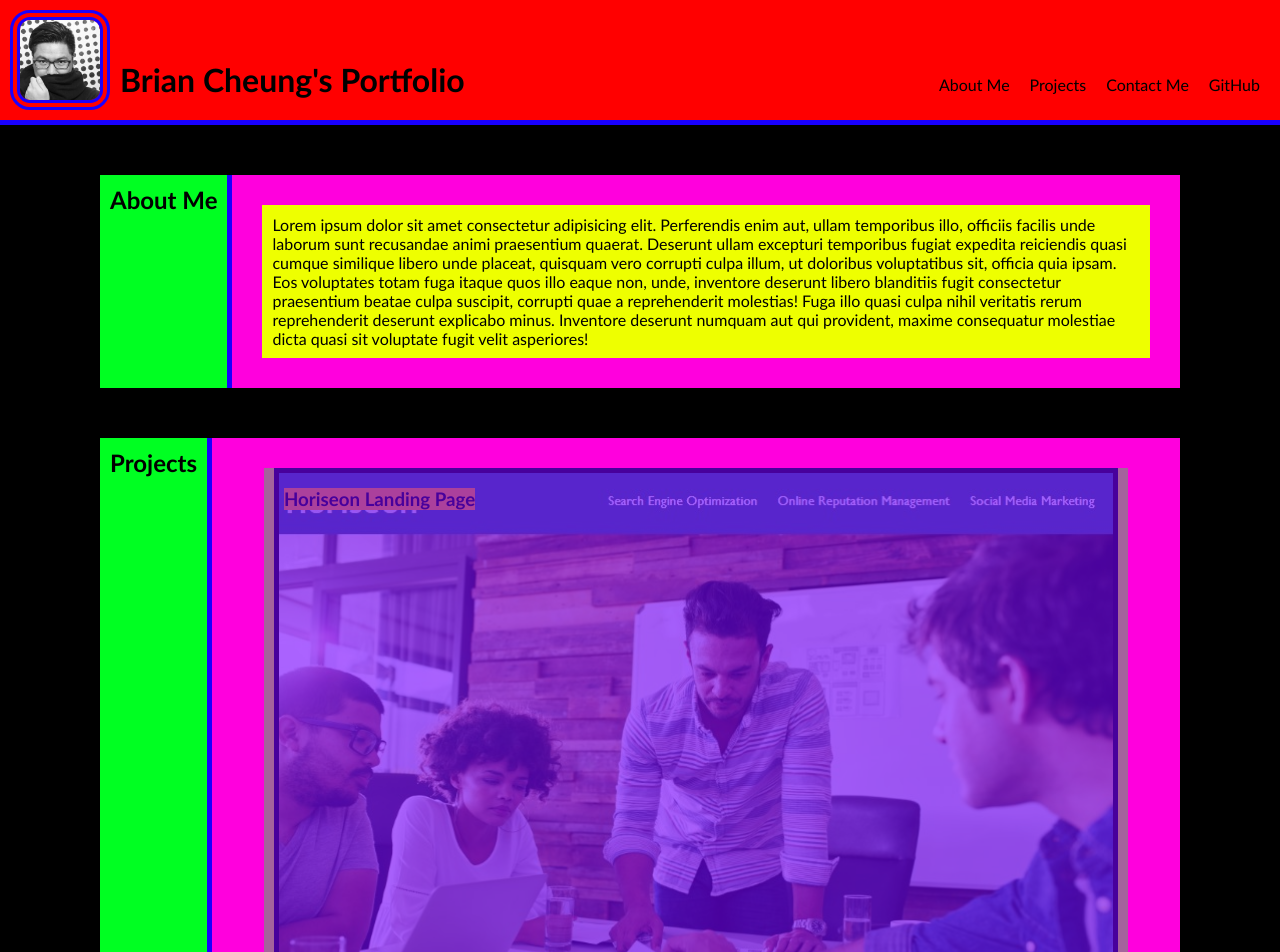
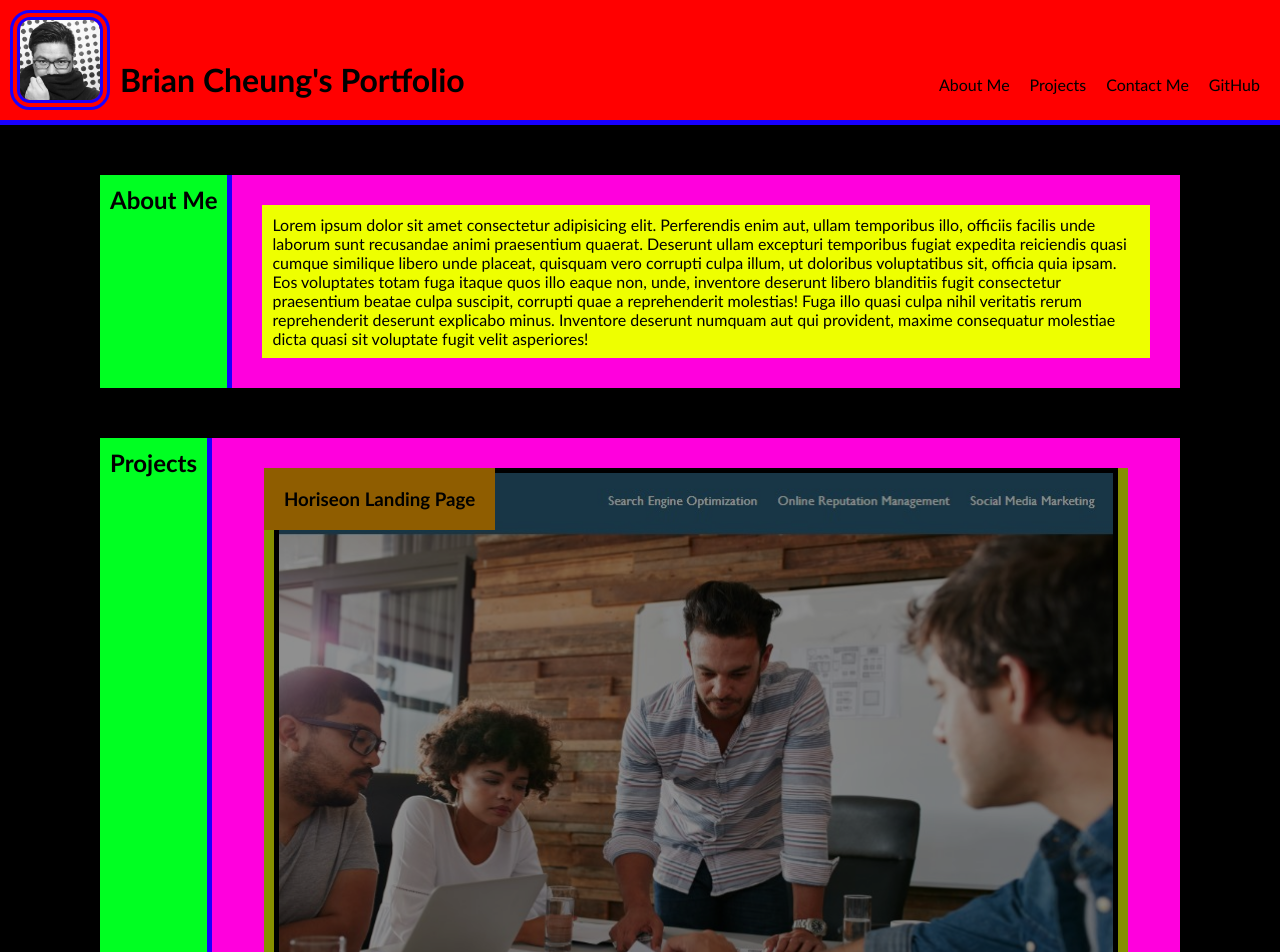
Before and after one commit to CYCBrian/Brian-Cheung-Module-2-Weekly-Challenge-Professional-Portfolio, a plain HTML site: page index.html in a window 1280 px wide. Shown: the top 952 px of the page. Drawn offline with Linux system fonts and the light colour scheme.

Commit message:
Issue 5 cont. - ADJUSTED card headings

```diff
--- a/Assets/Stylesheet/style.css
+++ b/Assets/Stylesheet/style.css
@@ -7,7 +7,7 @@
     --color6: #ff00dd;
     --color7: #ffffff;
     --color8: #ffa500;
-    --color9: #7700ff9c;
+    --color9: #00000070;
     --color10: #ffffff00;
 }
 
@@ -166,9 +166,10 @@ header nav ul{
 
 .project-title{
     position: absolute;
-    top: 10px;
-    left: 10px;
-    margin: 10px;
+    top: 0;
+    left: 0;
+    margin: 0;
+    padding: 20px;
     background-color: var(--color8);
 }
 
```
